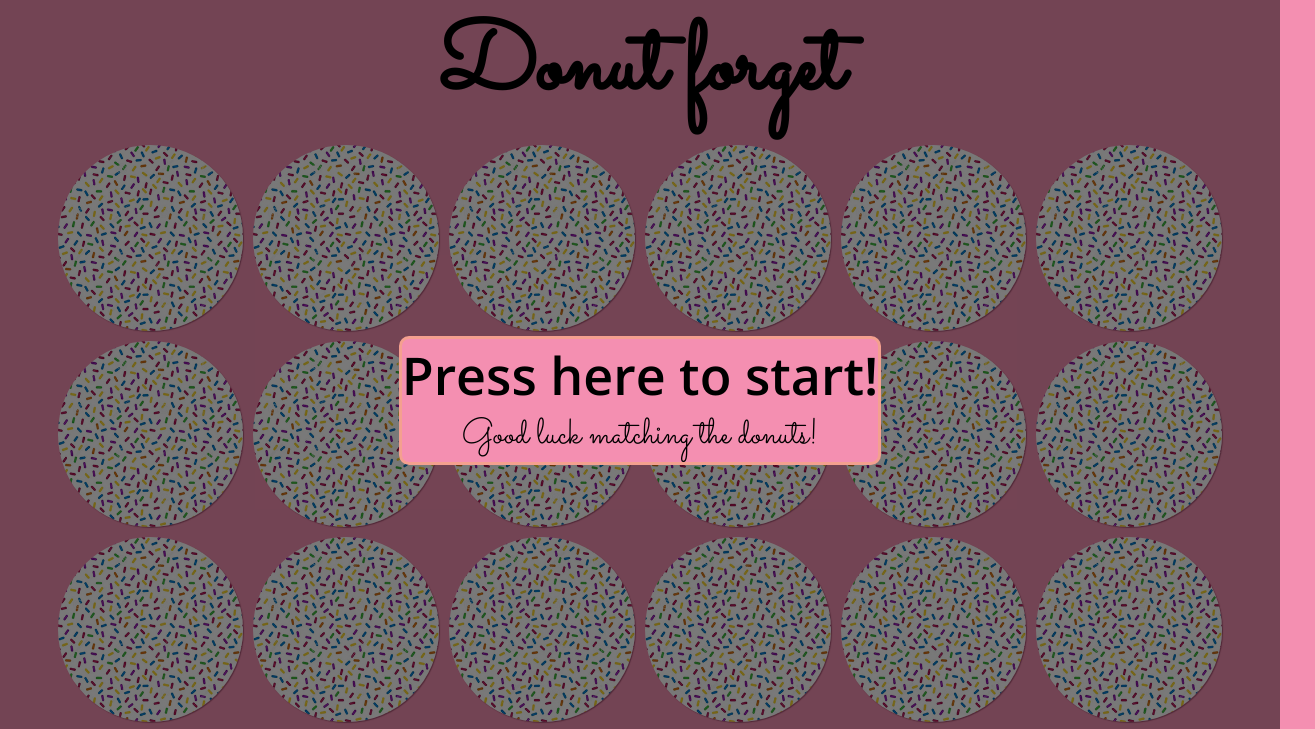
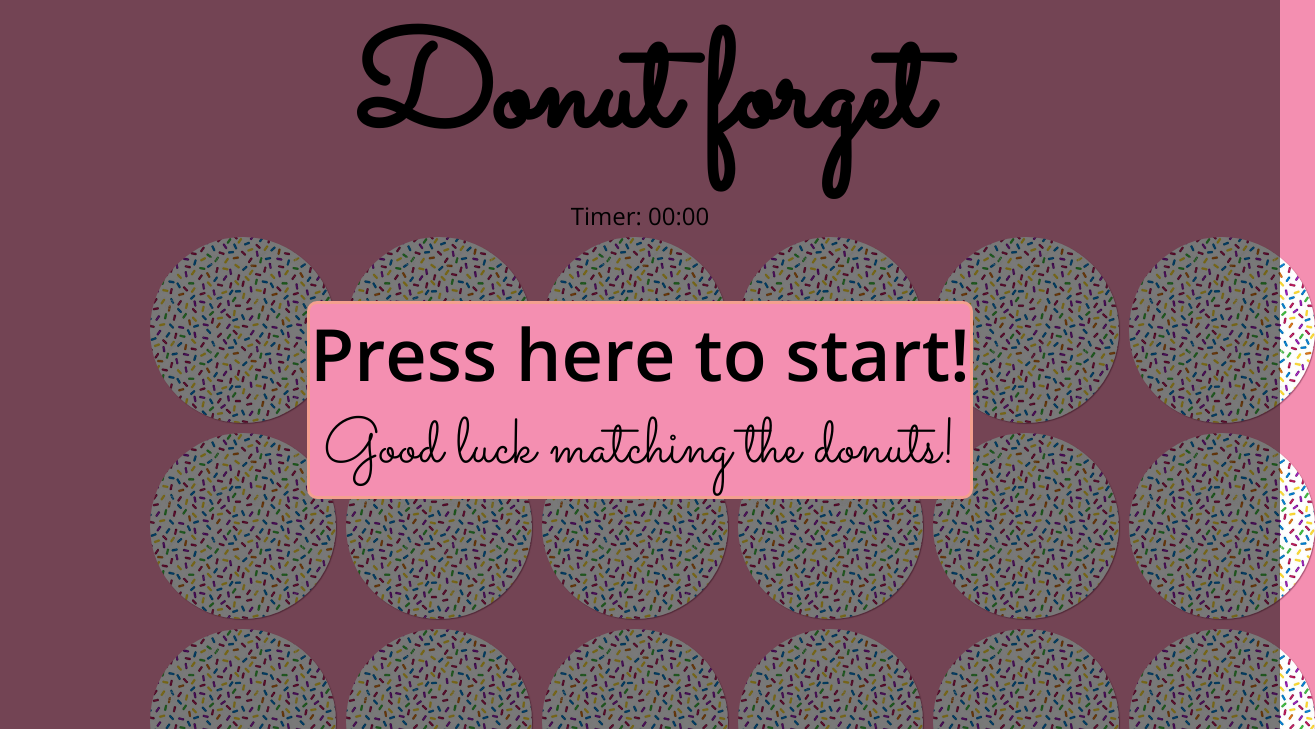
Before and after one commit to Code-Institute-Submissions/MS2_Donut_Forget, a plain HTML site: page index.html in a window 1280 px wide. Shown: the top 729 px of the page, 1315 px wide, since content can reach past the window. Drawn offline with nearby package versions, Linux system fonts and the light colour scheme.

Commit message:
Added a timer function at start of game

```diff
--- a/assets/css/styles.css
+++ b/assets/css/styles.css
@@ -18,6 +18,10 @@ body {
 
 body {
   background-color: #f48fb1;
+   font-family: "Open Sans", sans-serif;
+    font-size: 24px;
+    text-align: center;
+
 
 
 }
@@ -56,6 +60,14 @@ h1 {
   font-family: "Sacramento", cursive;
   font-size: 72px;
   text-align: center;
+}
+
+.timer {
+    font-family: "Open Sans", sans-serif;
+    font-size: 24px;
+    text-align: center;
+
+
 }
 
 .game_grid {
@@ -102,9 +114,6 @@ h1 {
 
  /* -----------------Template used from W3 Schools------------------------ */
 
-
-
-}
 
 /* Small devices (portrait tablets and large phones, 600px and up) */
 @media only screen and (min-width: 600px) {
@@ -164,7 +173,7 @@ h1 {
 
 .game_grid {
   width: 743px;
-  height: 743x;
+  height: 743px;
   margin: auto;
   display: flex;
   flex-wrap: wrap;
@@ -182,25 +191,25 @@ h1 {
 
 #start h1 {
 font-family: "Open Sans", sans-serif;
-  font-size: 52px;
+  font-size: 64px;
   text-align: center;
 }
 
 #start p {
      font-family: "Sacramento", cursive;
-  font-size: 36px;
+  font-size: 48px;
   text-align: center;
 }
 
 h1 {
   font-family: "Sacramento", cursive;
-  font-size: 96px;
+  font-size: 118px;
   text-align: center;
 }
 
 .game_grid {
   width: 967px;
-  height: 967x;
+  height: 967px;
   margin: auto;
   display: flex;
   flex-wrap: wrap;
@@ -218,19 +227,19 @@ h1 {
 
 #start h1 {
 font-family: "Open Sans", sans-serif;
-  font-size: 52px;
+  font-size: 72px;
   text-align: center;
 }
 
 #start p {
      font-family: "Sacramento", cursive;
-  font-size: 36px;
+  font-size: 64px;
   text-align: center;
 }
 
 h1 {
   font-family: "Sacramento", cursive;
-  font-size: 96px;
+  font-size: 136px;
   text-align: center;
 }
 
--- a/assets/js/scripts.js
+++ b/assets/js/scripts.js
@@ -2,20 +2,45 @@ $(document).ready(function () {
 
 
 
-  //let hasFlippedCard = false;
+
   let lockGrid = false;
-  //let firstCard, secondCard;
+
 
   function startGame(){
 
     $("#start").click(function(){
+        Timer();
+
     $(".modalBackground").hide();
+
 
    });
 
      }
     startGame();
 
+
+
+ //borrowed from https://codepen.io/bycreator/pen/RNQmZK//
+
+
+  let duration = 0;
+    let time = setInterval(Timer, 1000
+    );
+function Timer(){
+
+     $("#timer").html(`Timer: ${duration}`);
+    $(".cards").click(function () {
+        if ($(hideMatchedCards).length === 36){
+            clearInterval(time);
+        }
+
+
+
+});
+
+
+}
 
 //modified from https://codepen.io/bycreator/pen/RNQmZK//
 
@@ -24,7 +49,7 @@ $(document).ready(function () {
     if (!$(this).hasClass("selected")) {
       $(this).toggleClass("flip");
       $(this).addClass("selected");
-      console.log("dataset-image");
+
     }
 
     selectingCards();
@@ -63,6 +88,8 @@ $(".cards.flip.selected").removeClass("selected").animate({opacity: 0}, {duratio
     $(".cards.flip.selected").removeClass("selected");
   }
 
+
+  //Fisher-Yates method//
   function shuffle() {
     let cards = document.querySelector(".game_grid");
     for (i = cards.children.length; i > -1; i--) {
--- a/index.html
+++ b/index.html
@@ -31,6 +31,13 @@
     <header>
       <h1>Donut forget</h1>
     </header>
+
+    <div>Timer:
+<label id="minutes">00</label>:<label id="seconds">00</label>
+
+    </div>
+
+    <span></span>
 
     <section id="gameGrid" class="game_grid">
 
```
